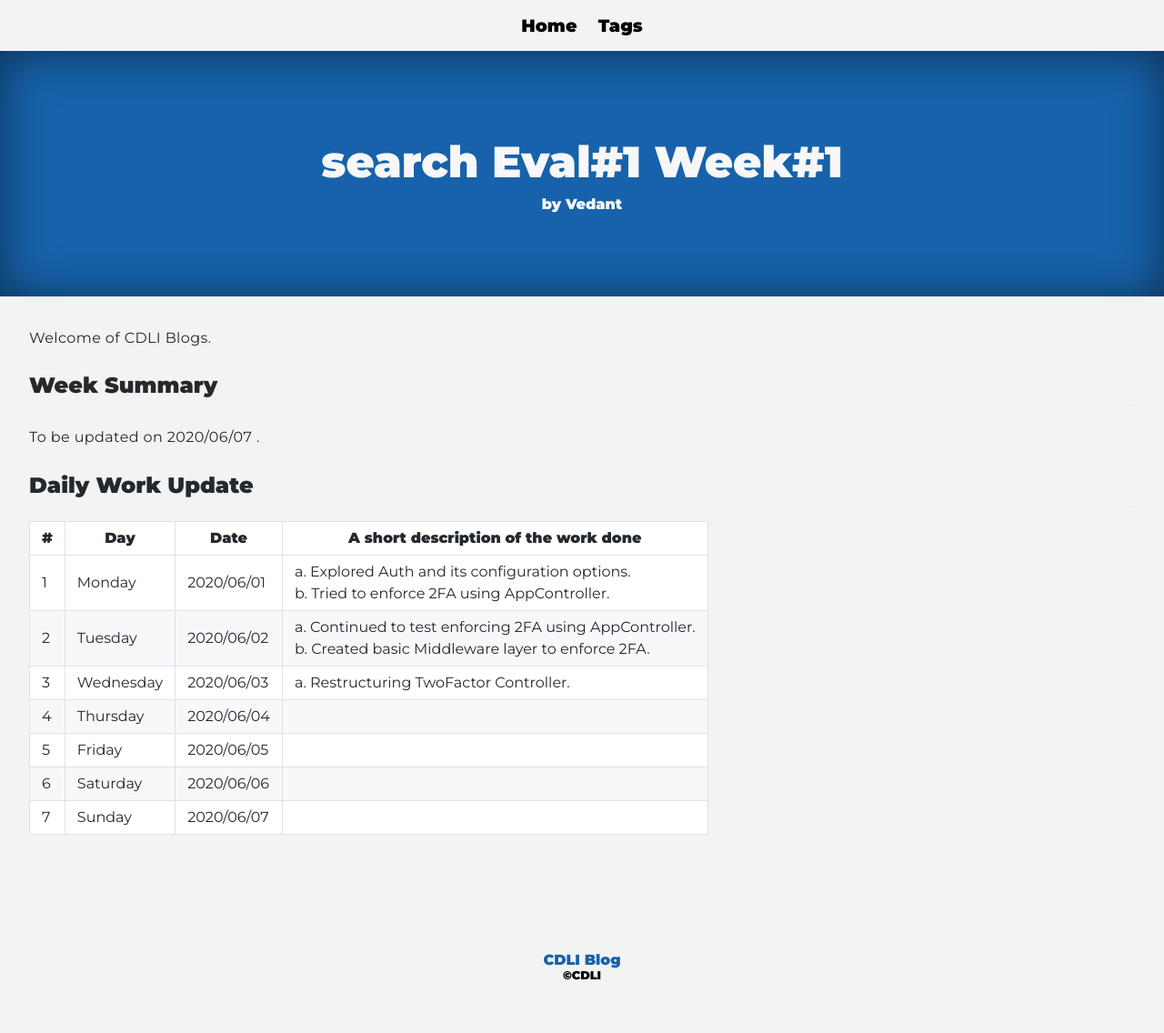
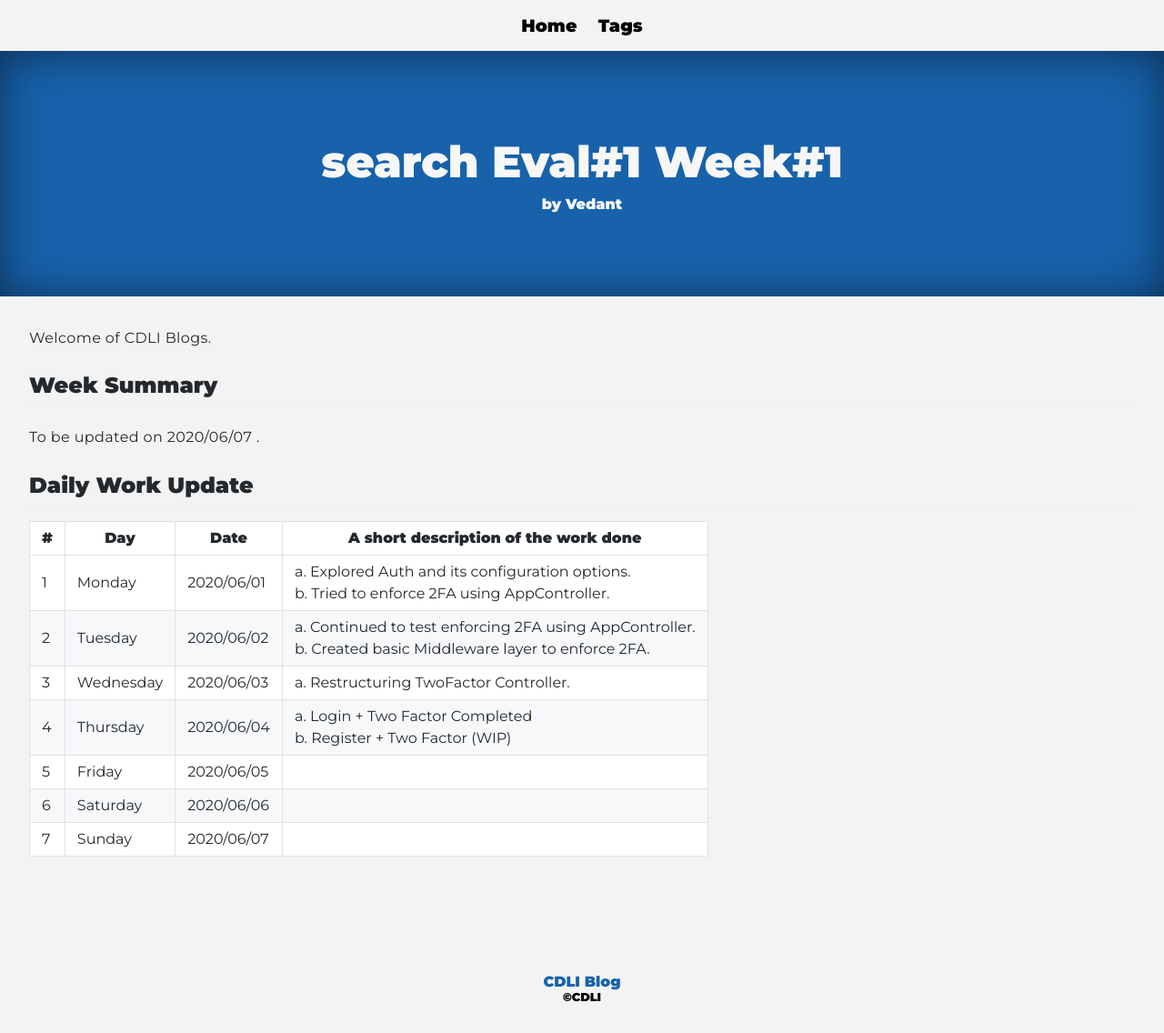
Before and after one commit to cdli-gh/blog, a Jekyll site: the page built from _blog/gsoc20/search/posts/01_week1.md, in a window 1280 px wide. Shown: the whole page at 91% size. Built offline with Jekyll 4.4.1, drawn with Linux system fonts in a browser that asks for light colours; Markdown is read by kramdown in place of the engine named in the settings; before the commit the page ends 1112 px from its top, so only the background shows below that.

Commit message:
Search : DailyUpdates 1:4

```diff
--- a/_blog/gsoc20/search/posts/01_week1.md
+++ b/_blog/gsoc20/search/posts/01_week1.md
@@ -24,7 +24,7 @@ To be updated on 2020/06/07 .
 |1   	| Monday 	|   2020/06/01	| a. Explored Auth and its configuration options. <br>b. Tried to enforce 2FA using AppController. |
 |2   	| Tuesday  	|   2020/06/02	|  a. Continued to test enforcing 2FA using AppController. <br> b. Created basic Middleware layer to enforce 2FA.|
 |3   	| Wednesday  	|  2020/06/03 	|  a. Restructuring TwoFactor Controller. |
-|4   	| Thursday  	|   2020/06/04	|   	|
+|4   	| Thursday  	|   2020/06/04	|  a. Login + Two Factor Completed <br> b. Register + Two Factor (WIP) 	|
 |5   	| Friday  	|   2020/06/05	|   	|
 |6   	| Saturday  	|   2020/06/06	|   	|
 |7   	| Sunday  	|   2020/06/07	|   	|
```
